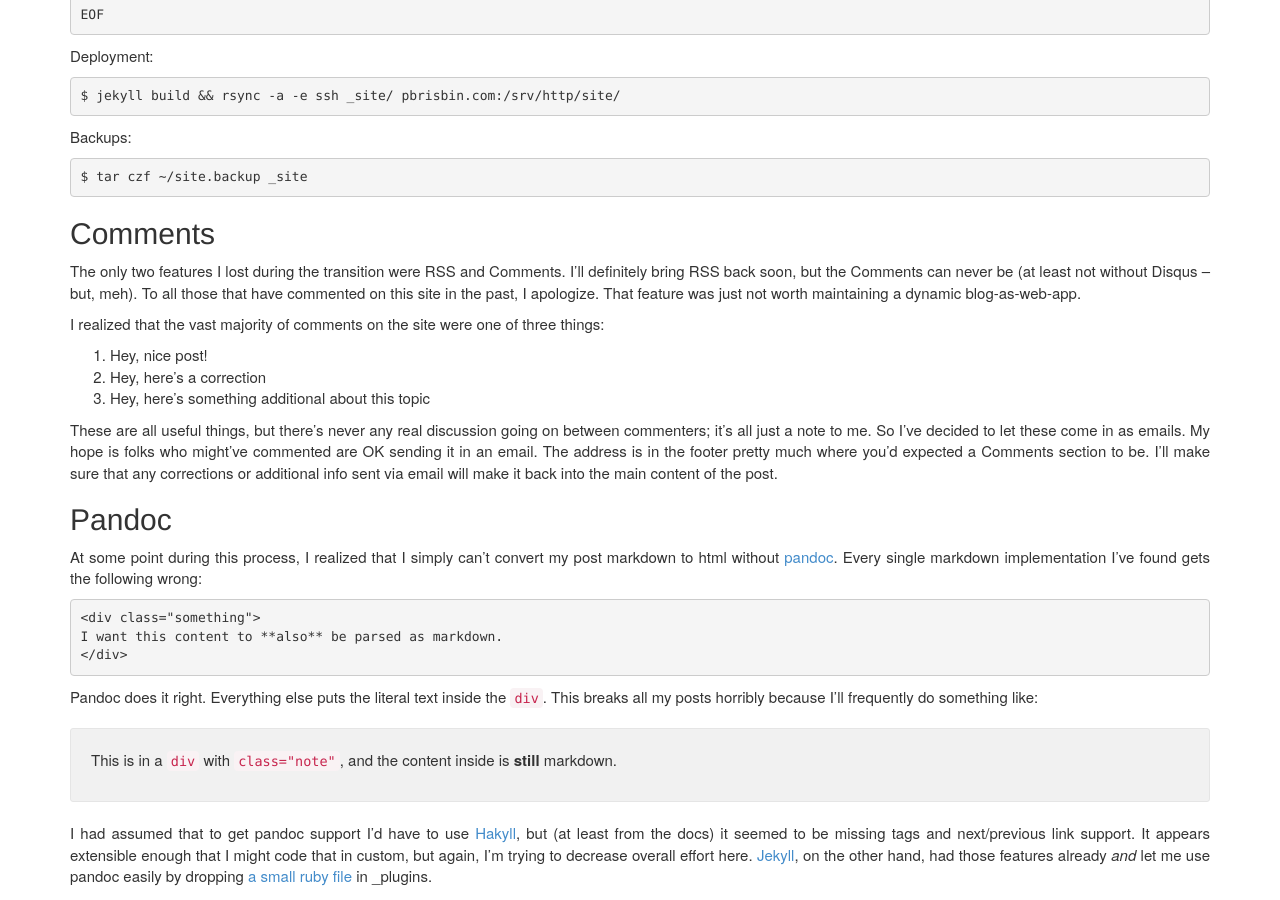
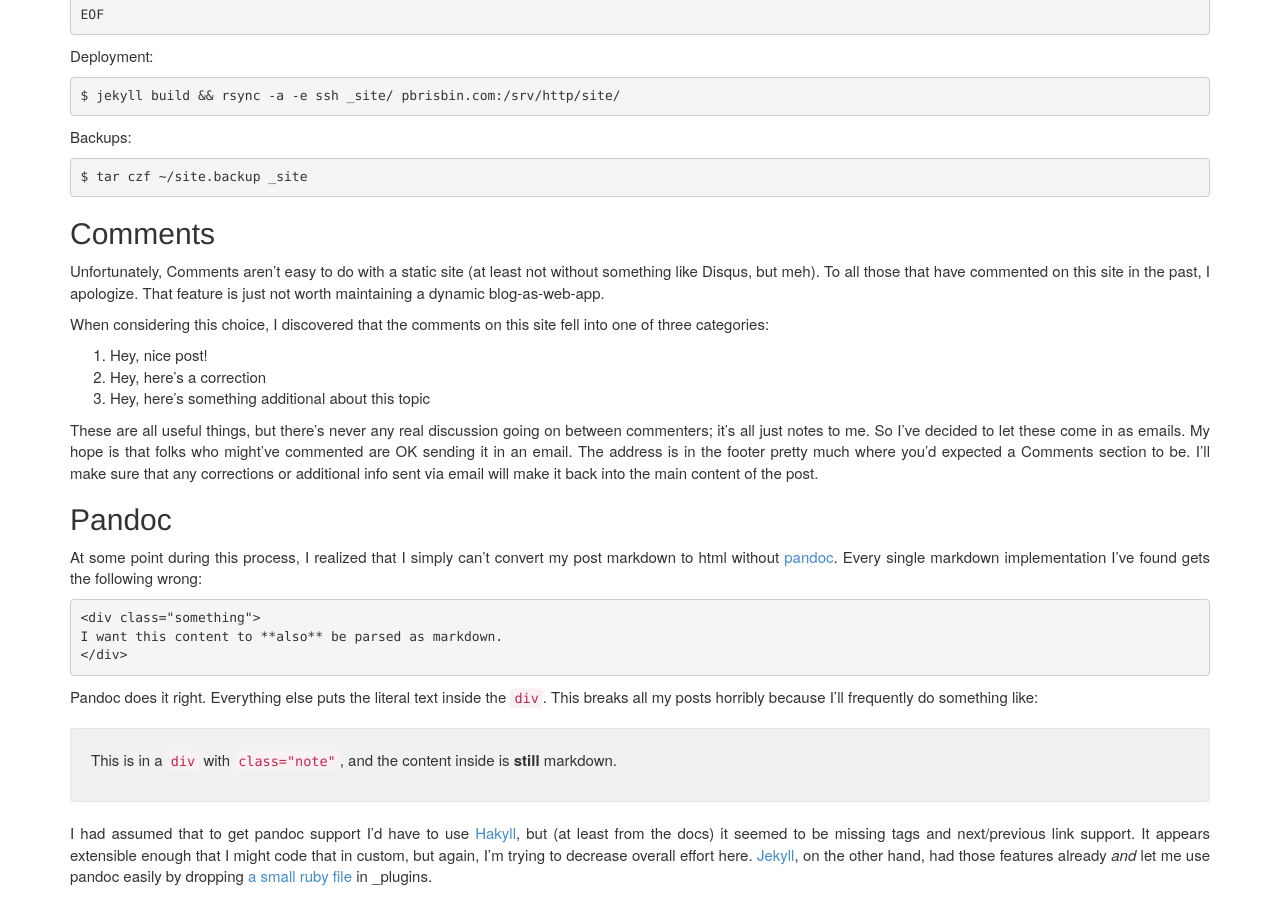
Before and after one commit to pbrisbin/pbrisbin.com, a Jekyll site: the page built from _posts/2013-09-21-on_staticness.md, in a window 1280 px wide and 900 px high, scrolled down 771 px. Built offline with Jekyll 4.4.1, drawn with Linux system fonts in a browser that asks for light colours; Markdown is read by kramdown in place of the engine named in the settings.

Commit message:
Content change

```diff
--- a/_posts/2013-09-21-on_staticness.md
+++ b/_posts/2013-09-21-on_staticness.md
@@ -73,23 +73,22 @@
 
 ## Comments
 
-The only two features I lost during the transition were RSS and
-Comments. I'll definitely bring RSS back soon, but the Comments can
-never be (at least not without Disqus -- but, meh). To all those that
-have commented on this site in the past, I apologize. That feature was
-just not worth maintaining a dynamic blog-as-web-app.
+Unfortunately, Comments aren't easy to do with a static site (at least
+not without something like Disqus, but meh). To all those that have
+commented on this site in the past, I apologize. That feature is just
+not worth maintaining a dynamic blog-as-web-app.
 
-I realized that the vast majority of comments on the site were one of
-three things:
+When considering this choice, I discovered that the comments on this
+site fell into one of three categories:
 
 1. Hey, nice post!
 2. Hey, here's a correction
 3. Hey, here's something additional about this topic
 
 These are all useful things, but there's never any real discussion going
-on between commenters; it's all just a note to me. So I've decided to
-let these come in as emails. My hope is folks who might've commented are
-OK sending it in an email. The address is in the footer pretty much
+on between commenters; it's all just notes to me. So I've decided to let
+these come in as emails. My hope is that folks who might've commented
+are OK sending it in an email. The address is in the footer pretty much
 where you'd expected a Comments section to be. I'll make sure that any
 corrections or additional info sent via email will make it back into the
 main content of the post.
```
